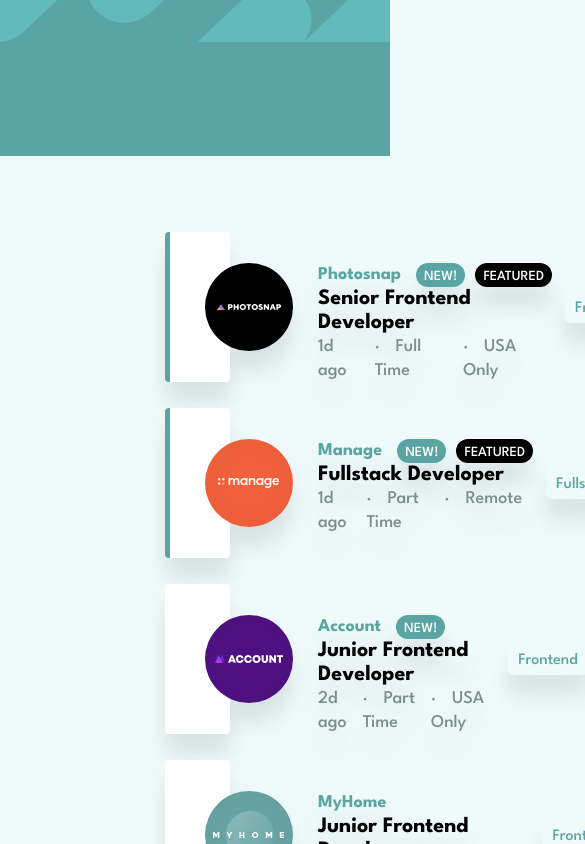
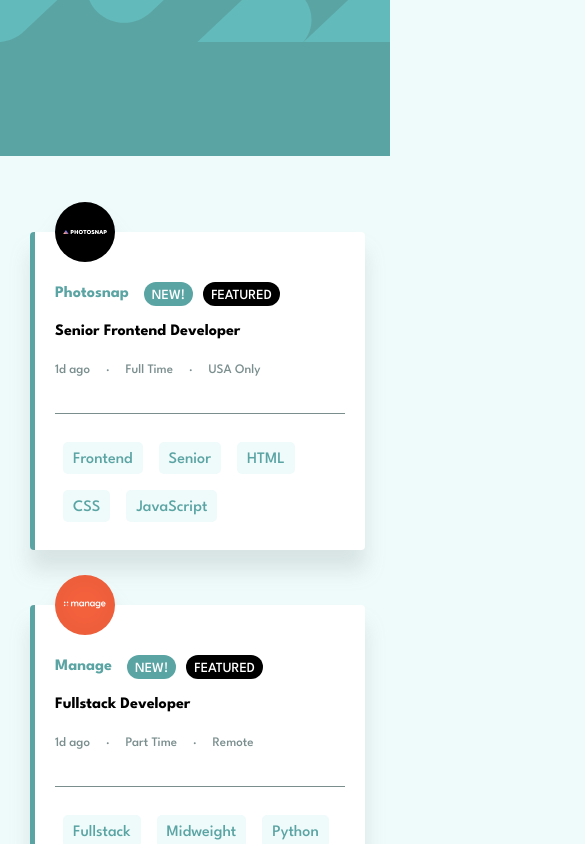
Before and after one commit to Arcanvs/fm-staticJobListing, a React (Vite) app: page / in a window 390 px wide. Shown: the top 844 px of the page, 585 px wide, since content can reach past the window. Built offline with nearby package versions, Linux system fonts and the light colour scheme.

Commit message:
[UPD] responsive mobile

```diff
--- a/src/styles/_jobs.scss
+++ b/src/styles/_jobs.scss
@@ -29,7 +29,7 @@
         margin-bottom: 40px;
     }
     &.job{
-        height: 150px;
+        min-height: 150px;
         margin-bottom: 26px
     }
 }
@@ -113,6 +113,7 @@
             display: flex;
             align-items: center;
             justify-content: end;
+            padding: 31px 0;
             div{
                 height: 32px;
                 margin: 0 8px;
@@ -145,3 +146,73 @@
 .card__hide{
     display: none;
 }
+
+@media (max-width: 1240px){
+	.body__content{
+        flex-flow: column;
+        .tags{
+            justify-content: start !important;
+        }
+    }
+}
+
+@media (max-width: 815px){
+	.card__content{
+        margin-left: 30px;
+        margin-right: 30px;
+    }
+    .body__content{
+        flex-flow: column;
+        .tags{
+            justify-content: start !important;
+        }
+    }
+}
+
+@media (max-width: 545px){
+	.card__content{
+        margin-left: 30px;
+        margin-right: 30px;
+        &.job{
+            margin-bottom: 55px !important;
+        }
+    }
+    .body__content{
+        flex-flow: column;
+        padding: 0 20px 0 20px !important;
+        .data{
+            position: relative;
+            .data__foto{
+                padding: 0px !important;
+                position: absolute;
+                top: -30px;
+                width: auto;
+                img{
+                    width: 60px;
+                }
+            }
+            .data__job{
+                padding: 50px 0 31px 0 !important;
+                height: 100px;
+                .job__at{
+                    font-size: 13px !important;
+                }
+                .job__company{
+                    font-size: 16px !important;
+                }
+                h1{
+                    font-size: 16px !important;
+                }
+            }
+        }
+        .tags{
+            justify-content: start !important;
+            flex-flow: wrap;
+            border-top: 1px solid $darkGrayishCyan;
+            padding: 20px 0 !important;
+            div{
+                margin: 8px !important;
+            }
+        }
+    }
+}
```
